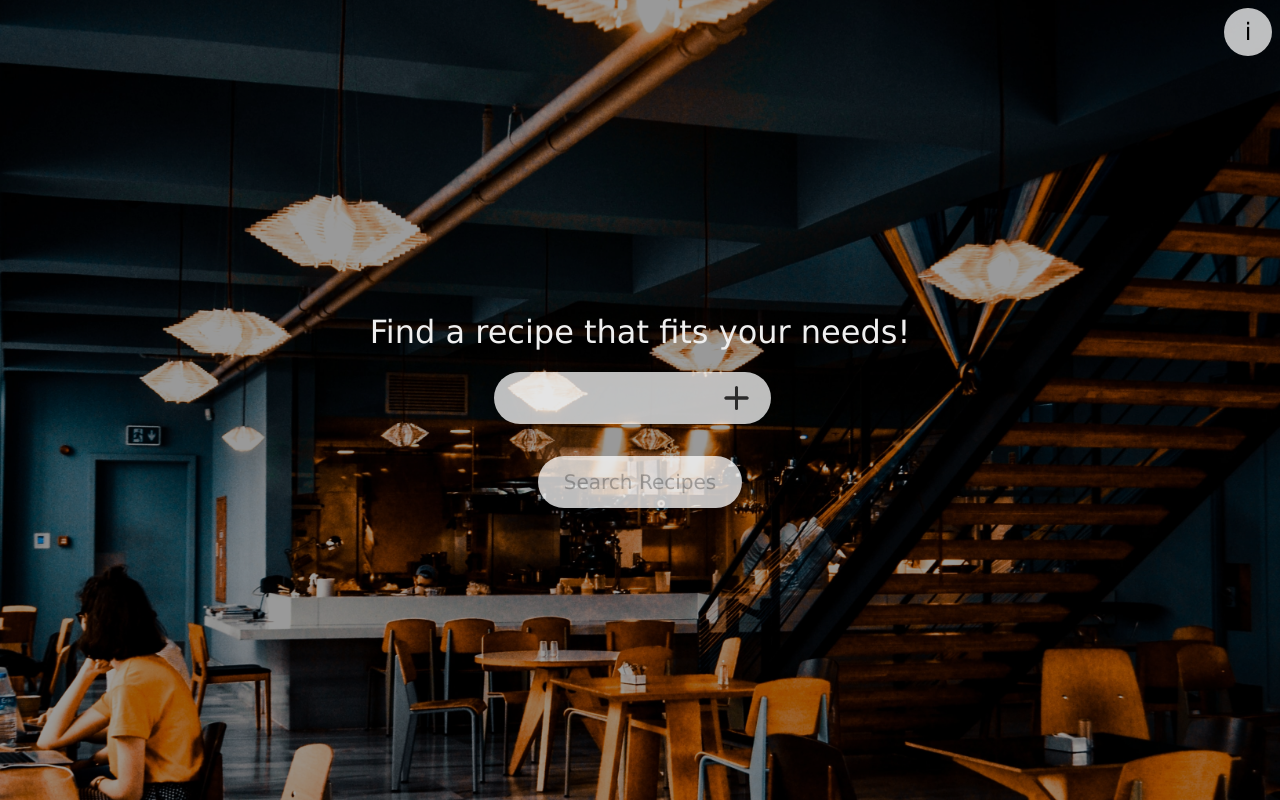
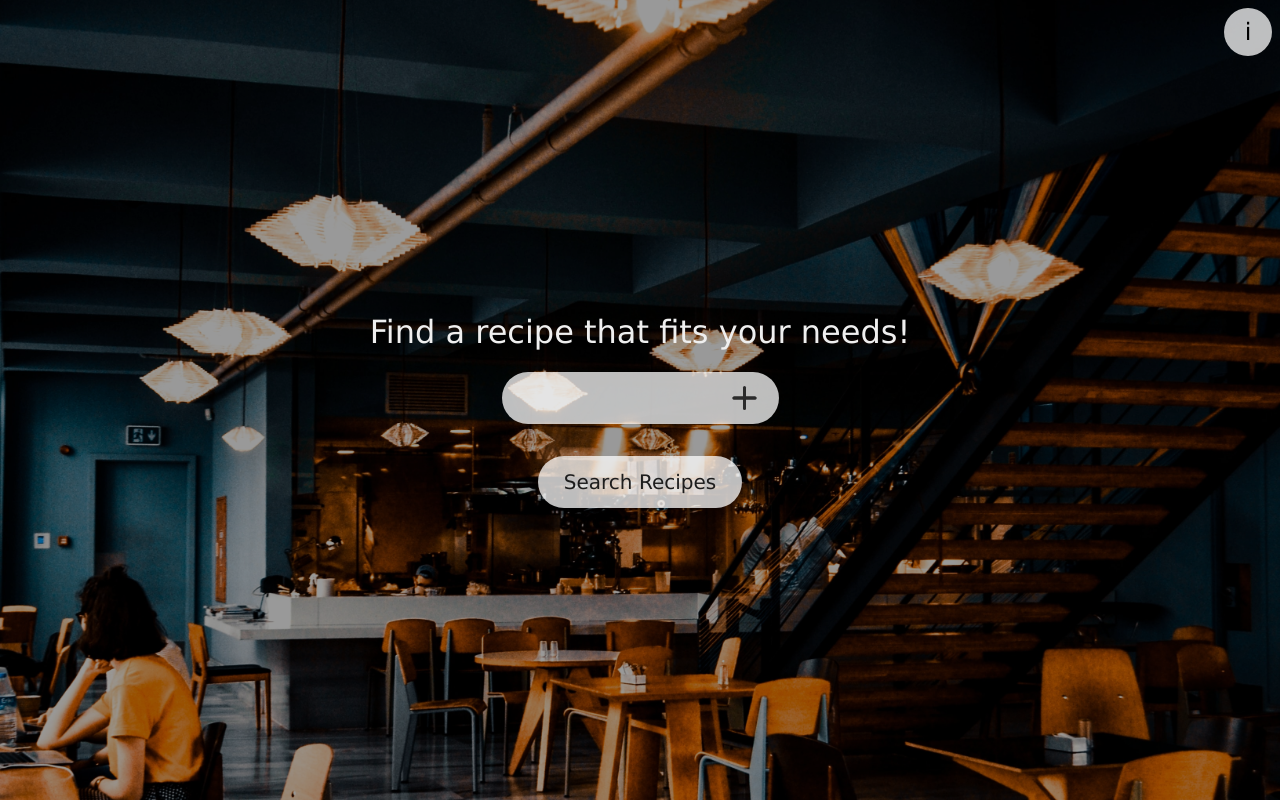
Before and after one commit to Lvl1Pichu/food-finder, a React (Vite) app: page / in a window 1280 px wide. Built offline with nearby package versions, Linux system fonts and the light colour scheme.

Commit message:
small style adjustments

```diff
--- a/src/components/Button.tsx
+++ b/src/components/Button.tsx
@@ -30,4 +30,8 @@ const StyledButton = styled.button`
   &:hover {
     background: var(--light-clr-hover);
   }
+
+  &:disabled {
+    color: #1d1d1d;
+  }
 `;
--- a/src/components/HelpPanel.tsx
+++ b/src/components/HelpPanel.tsx
@@ -39,6 +39,7 @@ const Panel = styled.div`
   max-width: calc(500px + 10%);
   padding: 2rem 5%;
   background: #c0c0c0;
+  border-radius: 2rem;
   transform: translateY(-200%) translateX(-50%);
   transition: transform 300ms ease-in-out;
   &.open {
--- a/src/pages/StartPage.tsx
+++ b/src/pages/StartPage.tsx
@@ -80,6 +80,10 @@ const PageContainer = styled.div`
     text-align: center;
     font-weight: 400;
   }
+
+  & form {
+    margin-right: 0;
+  }
 `;
 
 const ButtonContainer = styled.div`
```
